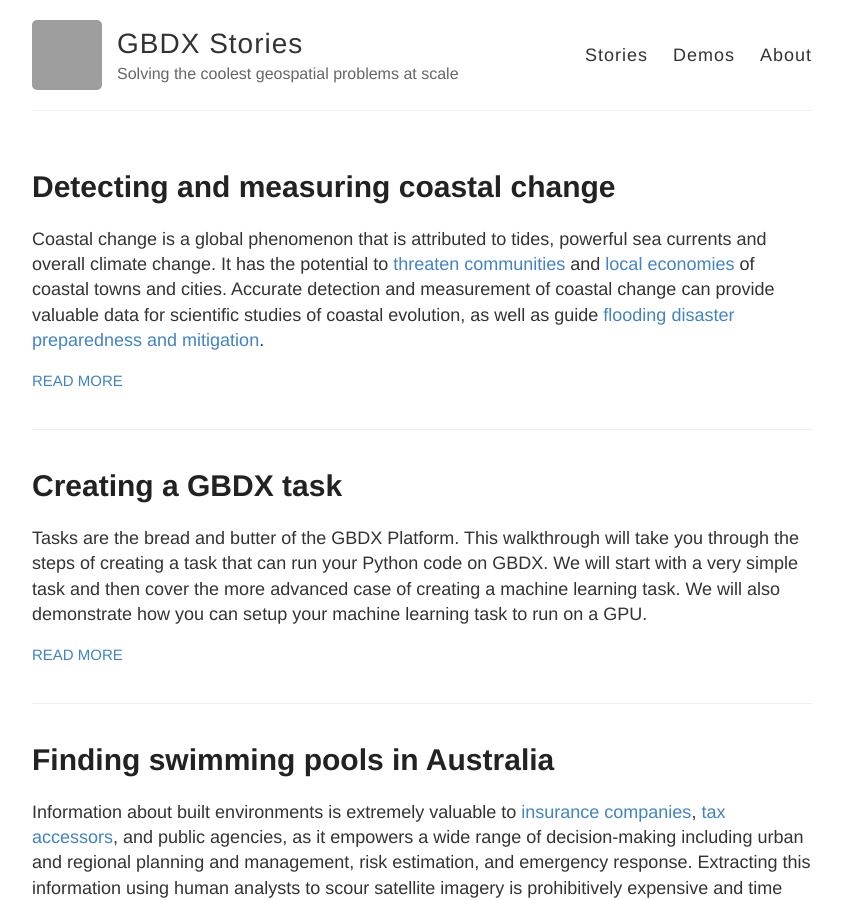
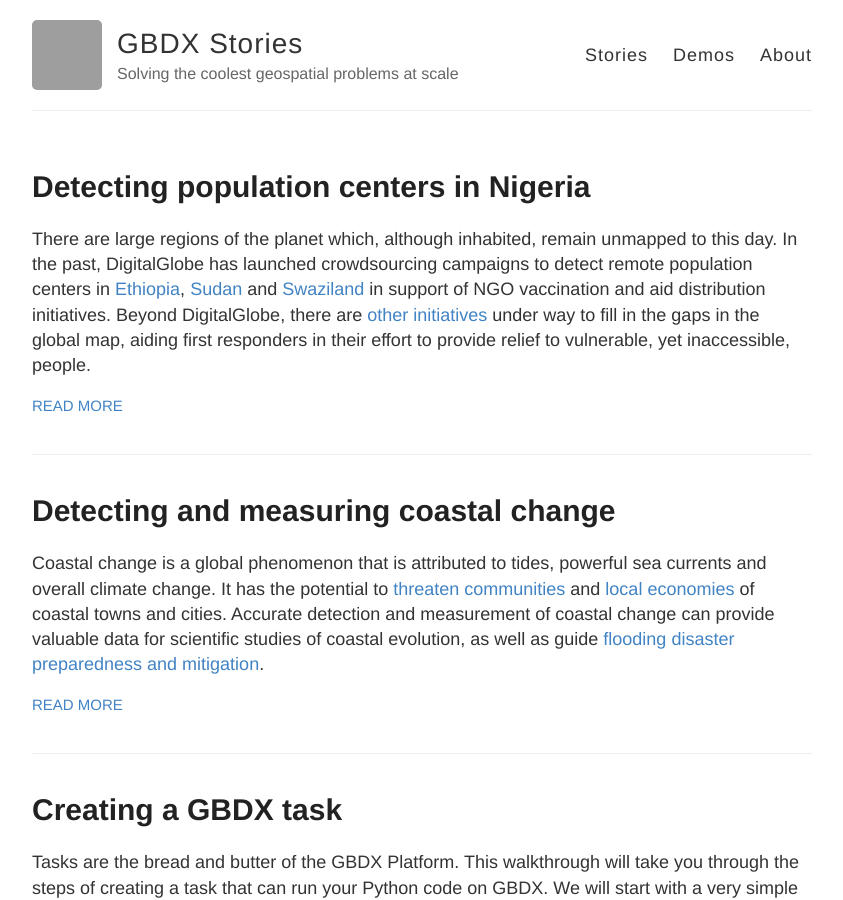
Before and after one commit to neoocm/PlatformStories.github.io, a Jekyll site: the page built from index.html, in a window 1280 px wide and 900 px high. Shown: the whole window, without its empty margins (218-1061 px from the left). Built offline with Jekyll 4.4.1, drawn with Linux system fonts in a browser that asks for light colours; some of the changed lines change nothing that is shown; grey boxes are pictures that could not be loaded.

Commit message:
added story on building detection in nigeria

````diff
--- /dev/null
+++ b/_posts/2016-11-10-building-detection.md
@@ -0,0 +1,157 @@
+---
+layout: post
+title: Detecting population centers in Nigeria
+---
+
+There are large regions of the planet which, although inhabited, remain unmapped to this day.
+In the past, DigitalGlobe has launched crowdsourcing campaigns to detect remote population centers
+in [Ethiopia](http://blog.tomnod.com/mapping-ethiopia), [Sudan](http://blog.tomnod.com/assessing-food-security-in-war-torn-south-sudan)
+and [Swaziland](http://blog.tomnod.com/Mapping_Swaziland) in support of NGO vaccination and aid distribution initiatives.
+Beyond DigitalGlobe, there are [other](http://www.missingmaps.org/) [initiatives](http://mappingafrica.princeton.edu/) under way to
+fill in the gaps in the global map, aiding first responders in their effort to provide relief to vulnerable, yet inaccessible, people.
+
+Crowdsourcing the detection of villages is accurate but slow. Human eyes can easily detect buildings but it takes them a while to cover large
+swaths of land. In the past, we have combined crowdsourcing with deep learning on GBDX [to detect and classify objects](http://gbdxstories.digitalglobe.com/swimming-pools/) at scale. This is the approach: collect training samples from the crowd, train a neural network to identify the object of interest, then deploy the trained model on large areas.
+The cherry on the cake is to use the crowd to [weed out the errors of the machine](http://blog.tomnod.com/crowd-and-machine-combo), in order to obtain the best of both worlds.
+
+In the context of a recent large-scale population mapping campaign, we were faced with the usual question. Find buildings with the crowd, or train a machine to do it?
+This led to another question: can the [convolutional neural network (CNN)](https://github.com/DigitalGlobe/mltools/blob/master/examples/polygon_classify_cnn/README.md) that we trained to find swimming pools in Adelaide be trained to detect buildings in Nigeria?
+
+![villages.png]({{ site.baseurl }}/images/building-detection/villages.png)
+*Population centers in Nigeria. Intensity of green corresponds to confidence in the presence of buildings.*
+
+## How
+
+The area of interest consists of 9 WorldView-2 and 2 GeoEye-1 image strips collected between January 2015 and May 2016 over northeastern Nigeria, and at the border of Nigeria and Niger. We picked 4 WorldView-2 strips, divided them in square chips of side 125m and asked our crowd to label them as 'Buildings' or 'No Buildings'. The output of the crowdsourcing campaign is the file train.geojson which contains the labeled chip geometries (a small sample [here](https://github.com/PlatformStories/building-detection/blob/master/train.geojson)).
+
+As shown in the following diagram, train.geojson and the image GeoTiff files are given as input to [train-cnn-classifier](https://github.com/PlatformStories/swimming-pools/blob/master/docs/train-cnn-classifier.md) which produces a trained Keras model. The images are orthorectified, atmospherically compensated and pansharpened using our [image preprocessor](https://gbdxdocs.digitalglobe.com/docs/advanced-image-preprocessor).
+
+![train_wf.png]({{ site.baseurl }}/images/building-detection/train_wf.png)
+*Training on a subset of the strips.*
+
+With a trained model at hand, we can detect buildings in the remaining 7 images. This involves dividing each image
+in chips of the same size as those that we trained on to create target.geojson (small sample [here](https://github.com/PlatformStories/building-detection/blob/master/target.geojson))
+and passing target.geojson and the image to [deploy-cnn-classifier](https://github.com/PlatformStories/swimming-pools/blob/master/docs/deploy-cnn-classifier.md).
+
+![deploy_wf.png]({{ site.baseurl }}/images/building-detection/deploy_wf.png)
+*Deploying on the remainder of the strips.*
+
+The output of deploy-cnn-classifier is classified.geojson (small sample [here](https://github.com/PlatformStories/building-detection/blob/master/classified.geojson)),
+which contains all the chips in target.geojson classified as 'Buildings' or 'No Buildings'
+and a confidence score on each classification.
+
+Here is the entire workflow in Python. Note that the deploy tasks are launched in parallel in a simple 'for' loop.
+
+```python
+from gbdxtools import Interface
+from os.path import join
+import uuid
+
+gbdx = Interface()
+
+# specify location of input files
+input_location = 's3://gbd-customer-data/58600248-2927-4523-b44b-5fec3d278c09/platform-stories/building-detection'
+
+# train task
+train_task = gbdx.Task('train-cnn-classifier')
+train_task.inputs.images = join(input_location, 'images')
+train_task.inputs.geojson = join(input_location, 'train-geojson')
+train_task.inputs.classes = 'No Buildings, Buildings'     # classes in train.geojson
+
+# set hyperparameters
+train_task.inputs.nb_epoch = '75'              # validation loss plateaus at around 60 - 70 epochs
+train_task.inputs.train_size = '5000'          # enough to get a reliable model, too much higher will make training too slow
+train_task.inputs.learning_rate = '0.001'
+train_task.inputs.max_side_dim = '245'         # chip side at sensor resolution
+train_task.inputs.resize_dim = '(3, 150, 150)' # down sample chips due to memory constraints
+train_task.inputs.two_rounds = 'False'         # second round results in low recall
+train_task.inputs.test_size = '1500'
+train_task.inputs.bit_depth = '8'
+train_task.inputs.batch_size='32'              # low enough to fit into memory
+
+# deploy task
+deploy_tasks = {}
+deploy_ids = ['103001003D8CC700',       # WV-2
+              '1030010041B6F800',       # WV-2
+              '1030010051A75500',       # WV-2
+              '1030010054A8BD00',       # WV-2
+              '1030010055AF2D00',       # WV-2
+              '10504100120ADF00',       # GE-1
+              '1050410012CDC100']       # GE-1
+
+for catid in deploy_ids:
+    deploy_task = gbdx.Task('deploy-cnn-classifier')
+    deploy_task.inputs.model = train_task.outputs.trained_model.value     # Trained model from train_task
+    deploy_task.inputs.images = join(input_location, 'deploy-images', catid)
+    deploy_task.inputs.geojson = join(input_location, 'target-geojsons', catid)
+    deploy_task.inputs.classes = 'No Buildings, Buildings'
+    deploy_task.inputs.bit_depth = '8'
+    deploy_task.inputs.min_side_dim = '0'
+    deploy_task.inputs.max_side_dim = '245'
+    deploy_tasks[catid] = deploy_task
+
+# define workflow
+workflow = gbdx.Workflow([train_task] + deploy_tasks.values())
+
+# set output location to platform-stories/trial-runs/random_str within your bucket/prefix
+random_str = str(uuid.uuid4())
+output_location = join('platform-stories/trial-runs', random_str)
+
+# save workflow outputs
+workflow.savedata(train_task.outputs.trained_model, join(output_location, 'trained_model'))
+
+# save output from each deploy_task
+for catid, task in deploy_tasks.iteritems():
+    workflow.savedata(task.outputs.classified_geojson, join(output_location, catid, 'classified_geojson'))
+
+# execute workflow
+workflow.execute()
+```
+
+Once the workflow completes, you can download the outputs as follows.
+(Keep in mind that you need to create the local directories before downloading.)
+
+```python
+# train-cnn-classifier sample output: final model
+gbdx.s3.download(join(output_location, 'trained_model'), 'trained_model')
+
+# deploy-cnn-classifier sample output
+catid = '103001003D8CC700'
+gbdx.s3.download(join(output_location, catid, 'classified_geojson'), 'classified_geojson')
+```
+
+A few words about training the model. We used a training set of 5000 chips, 2500 from each class, which we randomly sampled from the 4 training strips. We downsampled each chip from 245x245 to 150x150 in order for the network to fit into memory.
+After trial and error, we found that the optimum batch size was 32 chips; a smaller size caused validation loss to bounce around during training, while a larger size resulted in memory issues. Finally, we settled on a learning rate of 0.001 because it was the fastest rate that resulted in convergence to the minimum loss.
+
+
+## Results
+
+We used [gdal_rasterize](http://www.gdal.org/gdal_rasterize.html) in order to create a heat map
+of the model confidence in the presence of buildings across each strip that the model was deployed on
+(More on how to do this in a future post!) You can examine a subset of the results [on this map]({{ site.baseurl }}/pages/building-detection/daffa.html), where we have overlaid the building heat map on one of the strips near Diffa.
+
+It is quite apparent that the CNN is more confident in the presence of buildings when more of them are
+present in the chip! As the building density decreases, the confidence decreases as well. Here are some screenshots
+that demonstrate this point.
+
+![result_screenshot.png]({{ site.baseurl }}/images/building-detection/heatmap-samples.png)
+*Sample classifications. CNN confidence increases with building density.*
+
+What is the CNN actually learning? Below are examples of hidden layer outputs produced during classification of a chip that contains buildings. Note that as the chip is processed by successive layers, the locations of buildings become more and more illuminated, leading to a high confidence decision that the chip contains buildings.
+
+![building-layers.png]({{ site.baseurl }}/images/building-detection/building-layers.png)
+*Various hidden layers for a chip containing buildings.*
+
+In contrast, a chip which does not contain buildings becomes progressively darker as it travels through the layers. This is because the CNN is not picking up on any of the learned abstract qualities of buildings.
+
+![no-building-layers.png]({{ site.baseurl }}/images/building-detection/no-building-layers.png)
+*Various hidden layers for a chip containing no buildings.*
+
+
+## Discussion
+
+It is fascinating that the same CNN architecture can be used successfully on WorldView-3 imagery to
+detect swimming pools in a suburban environment in Australia, and on WorldView-2 and GeoEye-1 imagery to detect buildings in the Nigerian desert.
+
+It takes about 10 hours to train the model for 75 epochs on 4 strips, on a
+g2.2xlarge AWS instance. The trained model can classify approximately 200000 chips, i.e., a little over 3000 km2, per hour on the same instance type. For the purpose of this demo, we deployed the trained model on 7 strips. We ran another experiment with 72 strips which is roughly 3 million chips and a total area of 450000 km2. It took a little less than 2 hours to complete this experiment. Due to the inherent parallelization offered by GBDX, this time is dictated by the size of the largest strip. Going from 7 to 72 strips is simply a matter of adding more catalog ids to the 'for' loop in our Python script.
--- a/demos.md
+++ b/demos.md
@@ -5,6 +5,8 @@
 
 **Quick previews of our projects**
 
+[Population centers in Nigeria]({{ site.baseurl }}/pages/building-detection/building-heatmaps.html). Intensity of green indicates the level of confidence in the presence of buildings.
+
 [Coastal change in Cape Cod between 2010 and 2016]({{ site.baseurl }}/pages/coastal-change/tristate.html). Green is water gain, red is water loss.
 
 [Properties that contain swimming pools in Adelaide, Australia]({{ site.baseurl }}/pages/swimming-pools/adelaide-classified-properties.html). Green is pool, red is no pool. Click on each polygon to see the classification.
````
Also changed, not shown: images/building-detection/building-layers.png (added), images/building-detection/colorbar.png (added), images/building-detection/deploy_wf.png (added), images/building-detection/no-building-layers.png (added), images/building-detection/strip.png (added), images/building-detection/train_wf.png (added), images/building-detection/training_data.png (added), images/building-detection/villages.png (added), pages/building-detection/daffa.html (renamed from pages/building-detection/1030010052803700.html), 2 other files.
